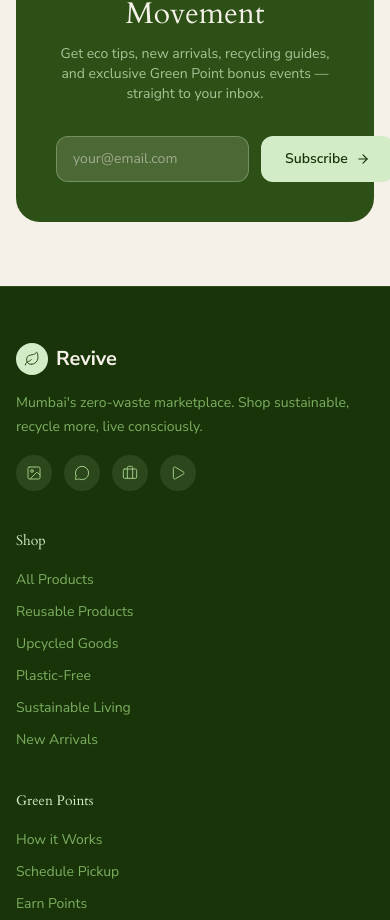
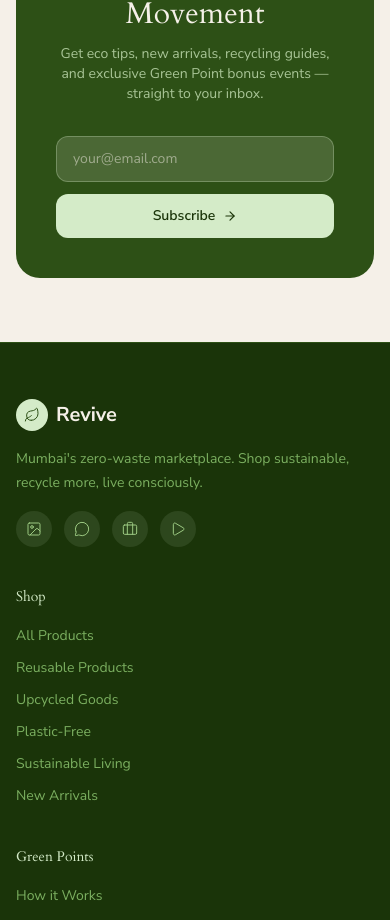
Before and after one commit to angelinaserpes/Revive, a React (Vite) app: page / in a window 390 px wide. Shown: the part 5359-6279 px from the top of the page. Built offline with nearby package versions, Linux system fonts and the light colour scheme; the HTML template or start-up script is replaced by a standard one.

Commit message:
Update files from Figma Make

```diff
--- a/src/App.tsx
+++ b/src/App.tsx
@@ -2773,13 +2773,13 @@ export default function App() {
               <p className="text-sm mb-8" style={{ color: '#A8C496', maxWidth: 420, margin: '0 auto 32px' }}>
                 Get eco tips, new arrivals, recycling guides, and exclusive Green Point bonus events — straight to your inbox.
               </p>
-              <div className="flex gap-3 max-w-md mx-auto">
+              <div className="flex flex-col sm:flex-row gap-3 max-w-md mx-auto">
                 <input
                   type="email"
                   value={newsletterEmail}
                   onChange={e => setNewsletterEmail(e.target.value)}
                   placeholder="your@email.com"
-                  className="flex-1 px-4 py-3 rounded-xl text-sm outline-none"
+                  className="flex-1 min-w-0 w-full px-4 py-3 rounded-xl text-sm outline-none"
                   style={{ backgroundColor: 'rgba(245,240,232,0.15)', color: '#F5F0E8', border: '1.5px solid rgba(212,235,200,0.3)', fontFamily: 'var(--font-body)' }}
                 />
                 <button
@@ -2791,7 +2791,7 @@ export default function App() {
                     setNewsletterEmail('')
                     showToast('You are subscribed to Revive updates')
                   }}
-                  className="px-6 py-3 rounded-xl font-semibold text-sm whitespace-nowrap flex items-center gap-2"
+                  className="w-full sm:w-auto px-6 py-3 rounded-xl font-semibold text-sm whitespace-nowrap flex items-center justify-center gap-2"
                   style={{ backgroundColor: '#D4EBC8', color: '#1A3409', fontFamily: 'var(--font-body)' }}
                 >
                   Subscribe <ArrowRight size={14} strokeWidth={2} color="#1A3409" />
--- a/src/index.css
+++ b/src/index.css
@@ -25,6 +25,7 @@
 
 html {
   scroll-behavior: smooth;
+  overflow-x: clip;
 }
 
 body {
@@ -33,7 +34,7 @@ body {
   color: #2D5016;
   -webkit-font-smoothing: antialiased;
   -moz-osx-font-smoothing: grayscale;
-  overflow-x: hidden;
+  overflow-x: clip;
 }
 
 h1, h2, h3, h4, h5, h6 {
```
